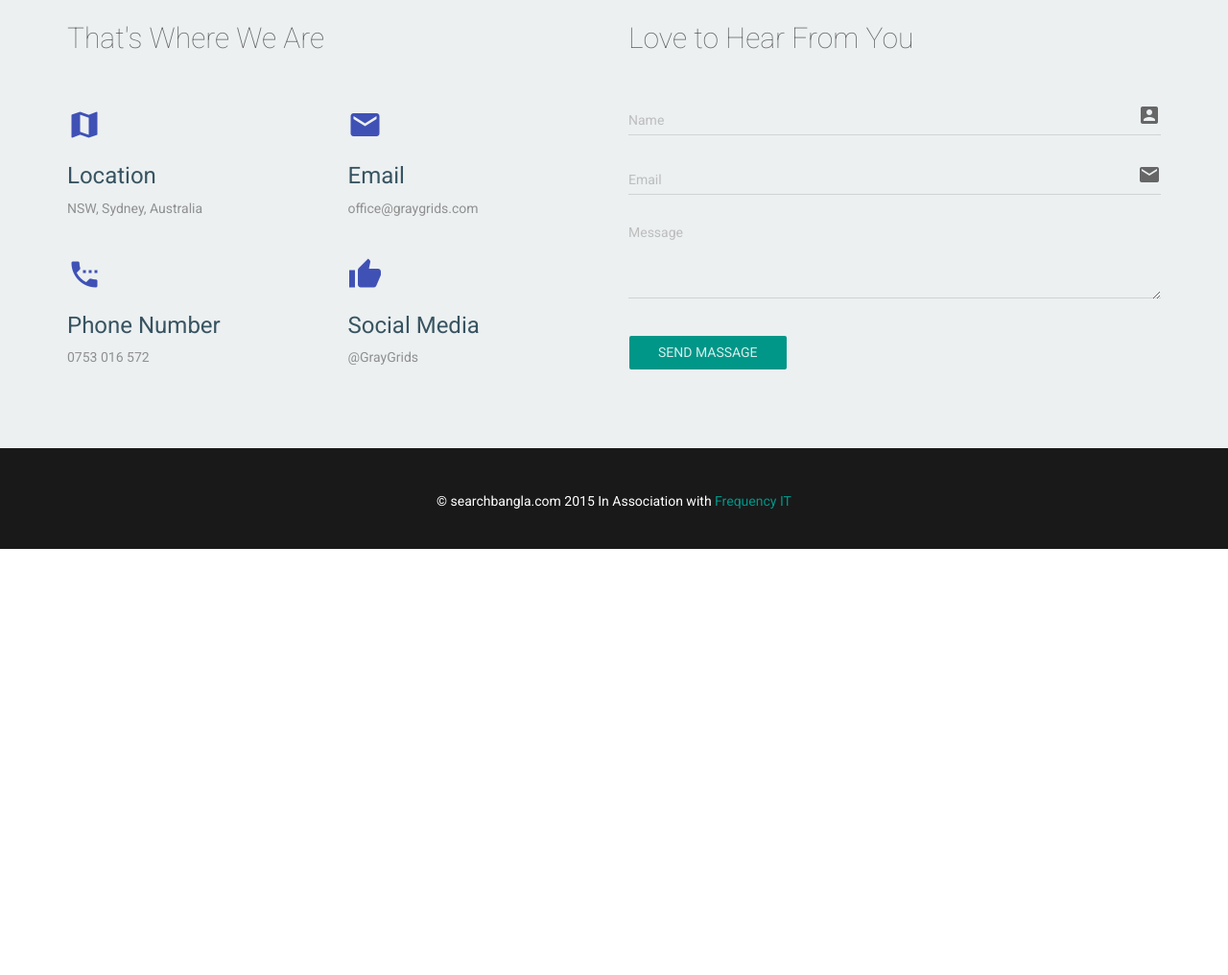
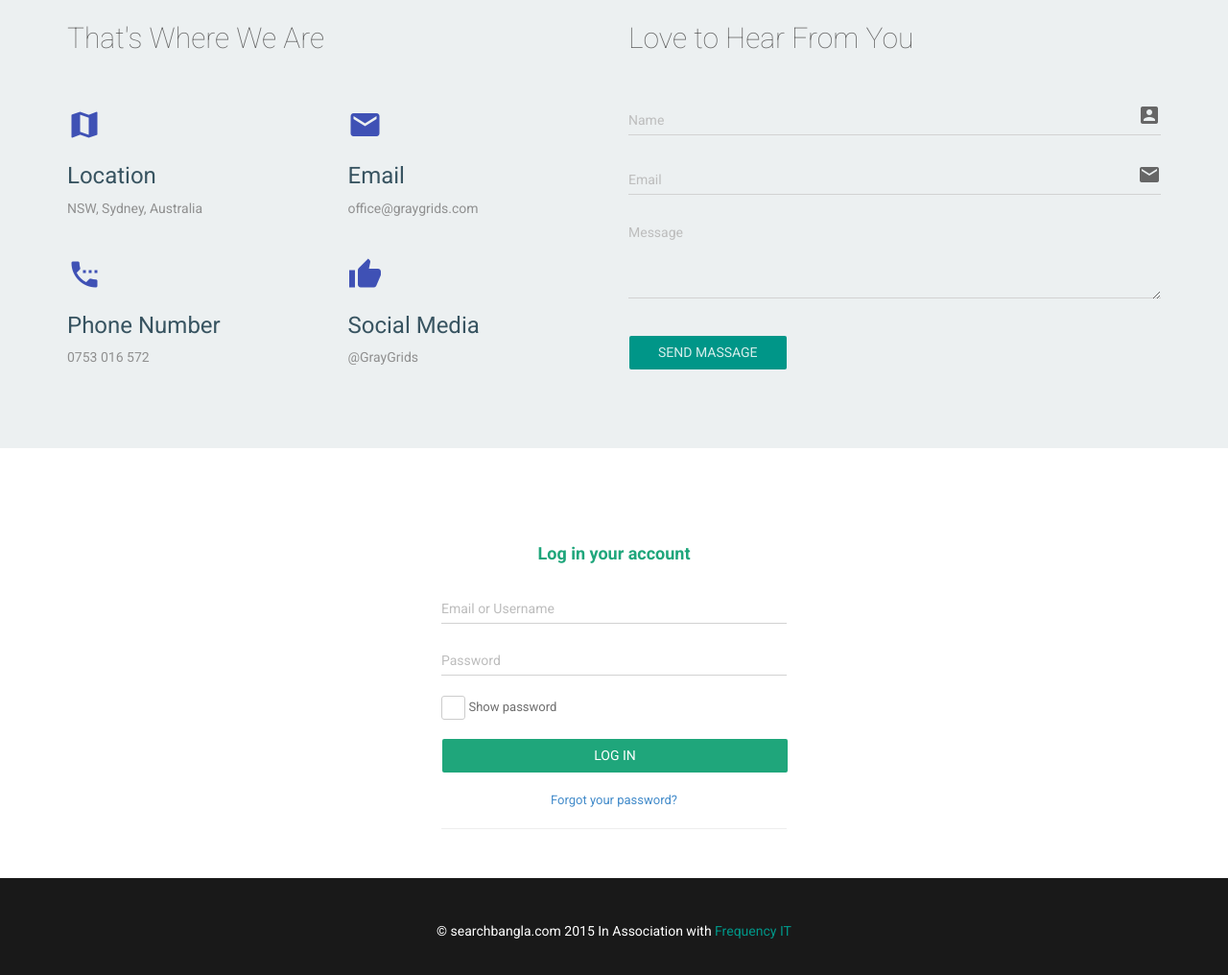
Before and after one commit to searchbangla/searchbangla.github.io, a plain HTML site: page index.html in a window 1280 px wide. Shown: the part 934-1950 px from the top of the page at 96% size. Before the commit the page ends 1506 px from the top, so only its background shows below. Drawn offline with Linux system fonts and the light colour scheme.

Commit message:
Login page added and updated

```diff
--- a/css/main.css
+++ b/css/main.css
@@ -625,3 +625,101 @@ a:focus {
 .social .fa-linkedin:hover {
   background: #007BB6;
 }
+
+.white-search{
+  color: white;
+  font-weight: bold;
+  text-align: center;
+  max-width: 500px;
+  margin: 0 auto;
+  height: 65px;
+  font-size: 40px;
+  line-height: 65px;
+}
+
+
+/*    --------------------------------------------------
+:: Login Section
+-------------------------------------------------- */
+#login {
+  padding-top: 50px
+}
+#login h1 {
+  color: #1fa67b;
+  font-size: 18px;
+  text-align: center;
+  font-weight: bold;
+  padding-bottom: 20px;
+}
+#login .form-group {
+  margin-bottom: 20px;
+}
+#login .checkbox {
+  margin-bottom: 20px;
+  position: relative;
+  -webkit-user-select: none;
+  -moz-user-select: none;
+  -ms-user-select: none;
+  -o-user-select: none;
+  user-select: none;
+}
+#login .checkbox.show:before {
+  content: '\e013';
+  color: #1fa67b;
+  font-size: 17px;
+  margin: 1px 0 0 3px;
+  position: absolute;
+  pointer-events: none;
+  font-family: 'Glyphicons Halflings';
+}
+#login .checkbox .character-checkbox {
+  width: 25px;
+  height: 25px;
+  cursor: pointer;
+  border-radius: 3px;
+  border: 1px solid #ccc;
+  vertical-align: middle;
+  display: inline-block;
+}
+.password-label {
+  color: #6d6d6d;
+  font-size: 13px;
+  font-weight: normal;
+}
+#btn-login.btn.btn-custom {
+  font-size: 14px;
+  margin-bottom: 20px;
+}
+#login .forget {
+  font-size: 13px;
+  text-align: center;
+  display: block;
+}
+.forget:link{
+  color: #428bca;
+}
+
+.forget:focus,
+.forget:hover{
+  color: #2a6496;
+  text-decoration: underline;
+}
+
+/*.password-label{
+    background-color: transparent;
+}*/
+
+/*    --------------------------------------------------
+    :: Inputs & Buttons
+    -------------------------------------------------- */
+
+#btn-login.btn-custom {
+  color: #fff;
+  background-color: #1fa67b;
+}
+#btn-login.btn-custom:hover,
+#btn-login.btn-custom:focus {
+  color: #fff;
+}
+
+/* /Login */
--- a/index.html
+++ b/index.html
@@ -18,18 +18,7 @@
     <link href="css/main.css" rel="stylesheet">
     <link href="css/responsive.css" rel="stylesheet">
     <link href="css/animate.min.css" rel="stylesheet">
-    <style>
-        .white-search{
-            color: white;
-            font-weight: bold;
-            text-align: center;
-            max-width: 500px;
-            margin: 0 auto;
-            height: 65px;
-            font-size: 40px;
-            line-height: 65px;
-        }
-    </style>
+
 </head>
 
 <body>
@@ -45,6 +34,7 @@
         <li><a href="#screenshot">Screenshots</a></li>
         <li><a href="#testimonial">Testimonial</a></li>
         <li><a href="#clients">contract</a></li>
+        <li><a href="#login">Login</a></li>
     </ul>
     <button class="close-button" id="close-button">Close Menu</button>
 </div>
@@ -172,6 +162,37 @@
         </div>
     </section>
 
+    <!-- Login start-->
+
+    <section id="login">
+        <div class="container">
+            <div class="row">
+                <div class="col-xs-12 col-md-4 col-md-offset-4 col-sm-6 col-sm-offset-3">
+                    <h1>Log in your account</h1>
+                    <form role="form" action="javascript:;" method="post" id="login-form" autocomplete="off">
+                        <div class="form-group">
+                            <label for="email" class="sr-only">Email</label>
+                            <input type="email" name="email" id="email" class="form-control" placeholder="Email or Username">
+                        </div>
+                        <div class="form-group">
+                            <label for="key" class="sr-only">Password</label>
+                            <input type="password" name="key" id="key" class="form-control" placeholder="Password">
+                        </div>
+                        <div class="checkbox">
+                            <span class="character-checkbox" onclick="showPassword()"></span>
+                            <span class="password-label"> Show password</span>
+                        </div>
+                        <input type="submit" id="btn-login" class="btn btn-custom btn-lg btn-block" value="Log in">
+                    </form>
+                    <a href="javascript:void(0) ;" class="forget">Forgot your password?</a>
+                    <hr/>
+                </div> <!-- /.col-xs-12 -->
+            </div> <!-- /.row -->
+        </div> <!-- /.container -->
+    </section>
+
+    <!-- End of Login-->
+
 
 
     <section id="copyright">
@@ -213,6 +234,26 @@
     });
 </script>
 
+<script>
+    function showPassword() {
+
+        var key_attr = $('#key').attr('type');
+
+        if(key_attr != 'text') {
+
+            $('.checkbox').addClass('show');
+            $('#key').attr('type', 'text');
+
+        } else {
+
+            $('.checkbox').removeClass('show');
+            $('#key').attr('type', 'password');
+
+        }
+
+    }
+</script>
+
 </body>
 
 </html>
```
